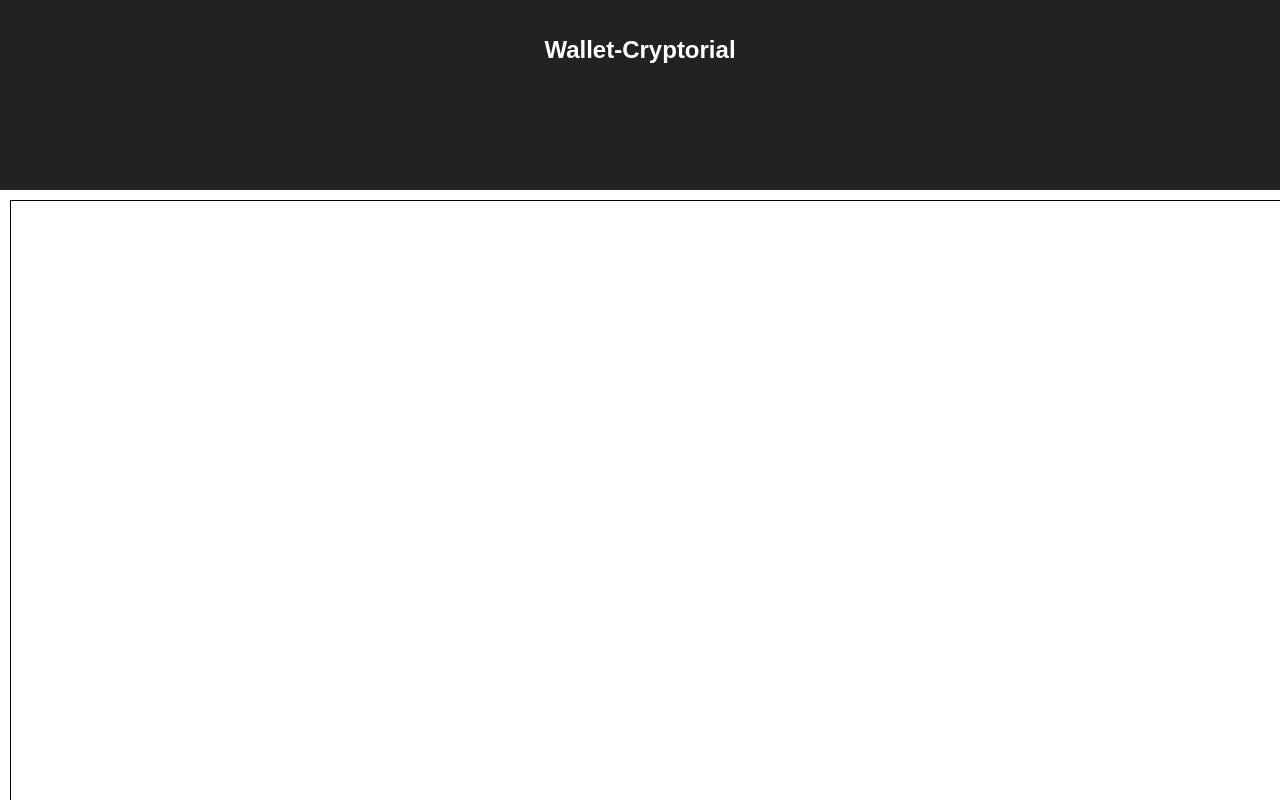
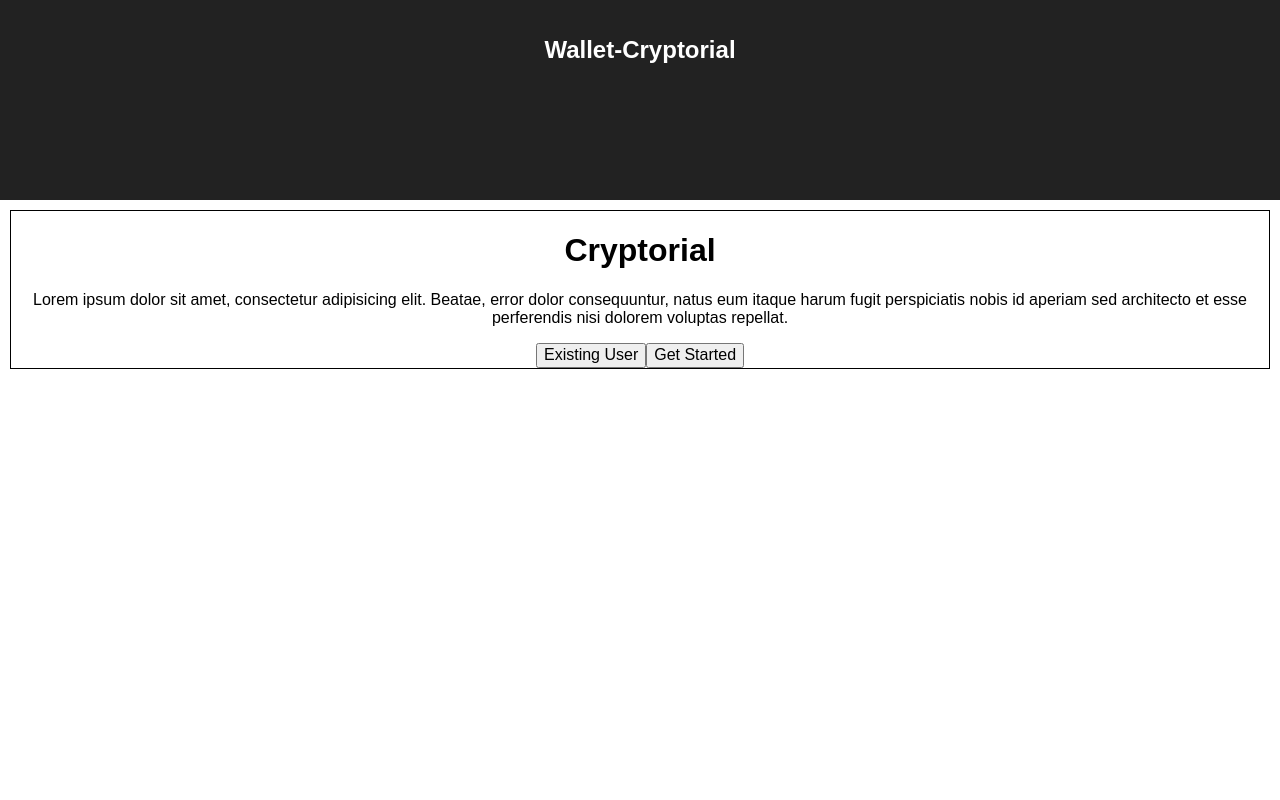
Before and after one commit to fzero/baaaes, a React (Create React App) app in the folder client/: page / in a window 1280 px wide. Shown: the top 800 px of the page. Built offline with nearby package versions, Linux system fonts and the light colour scheme.

Commit message:
Created homepage component

```diff
--- a/client/public/index.html
+++ b/client/public/index.html
@@ -11,6 +11,7 @@
     -->
   <link rel="manifest" href="%PUBLIC_URL%/manifest.json">
   <link rel="shortcut icon" href="%PUBLIC_URL%/favicon.ico">
+  <link rel="stylesheet" href="https://cdnjs.cloudflare.com/ajax/libs/normalize/8.0.0/normalize.css">
   <!--
       Notice the use of %PUBLIC_URL% in the tags above.
       It will be replaced with the URL of the `public` folder during the build.
--- a/client/src/components/Container.jsx
+++ b/client/src/components/Container.jsx
@@ -1,4 +1,5 @@
 import React, { Component } from 'react';
+import Homepage from './homePage.jsx'
 
 class Container extends Component {
   constructor(props) {
@@ -9,9 +10,9 @@ class Container extends Component {
   render() {
     return (
       <div className="container">
-        <p>our app goes here</p>
+        <div><Homepage /></div>
       </div>
-    );
+    )
   }
 }
 
--- /dev/null
+++ b/client/src/components/homePage.jsx
@@ -0,0 +1,23 @@
+import React, { Component } from 'react';
+
+class Homepage extends Component {
+    constructor(props) {
+        super(props)
+    }
+
+    render() {
+        return (
+            <div>
+                <h1>Cryptorial</h1>
+                <p>Lorem ipsum dolor sit amet, consectetur adipisicing elit. Beatae,
+                error dolor consequuntur, natus eum itaque harum fugit perspiciatis
+                nobis id aperiam sed architecto et esse perferendis nisi dolorem voluptas
+                repellat.</p>
+                <button>Existing User</button>
+                <button>Get Started</button>
+            </div>
+        )
+    }
+}
+
+export default Homepage
--- a/client/src/styles/App.css
+++ b/client/src/styles/App.css
@@ -2,14 +2,9 @@
   text-align: center;
 }
 
-.App-logo {
-  animation: App-logo-spin infinite 20s linear;
-  height: 80px;
-}
-
 .App-header {
   background-color: #222;
-  height: 150px;
+  height: 20vh;
   padding: 20px;
   color: white;
 }
@@ -21,8 +16,3 @@
 .App-intro {
   font-size: large;
 }
-
-@keyframes App-logo-spin {
-  from { transform: rotate(0deg); }
-  to { transform: rotate(360deg); }
-}
--- a/client/src/styles/Container.css
+++ b/client/src/styles/Container.css
@@ -1,5 +1,4 @@
 .container {
-  border: 1px solid black;
-  padding: 50%;
-  margin: 10px;
+    border: 1px solid black;
+    margin: 10px;
 }
```
Also changed, not shown: 1 other file (tests, documents, lock files or other folders).
